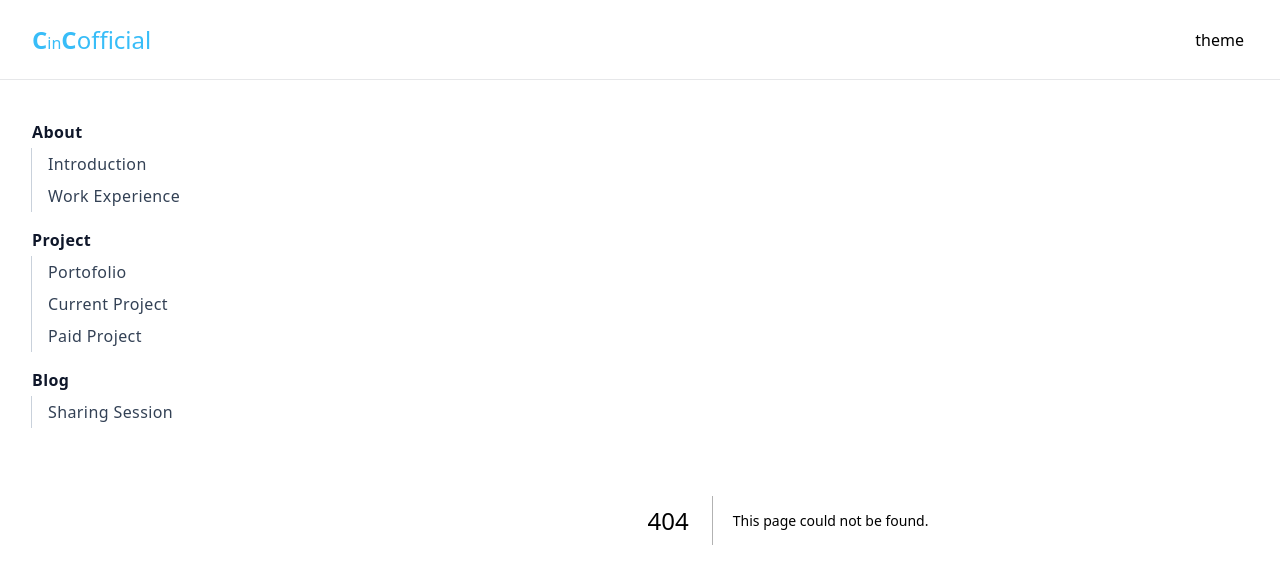
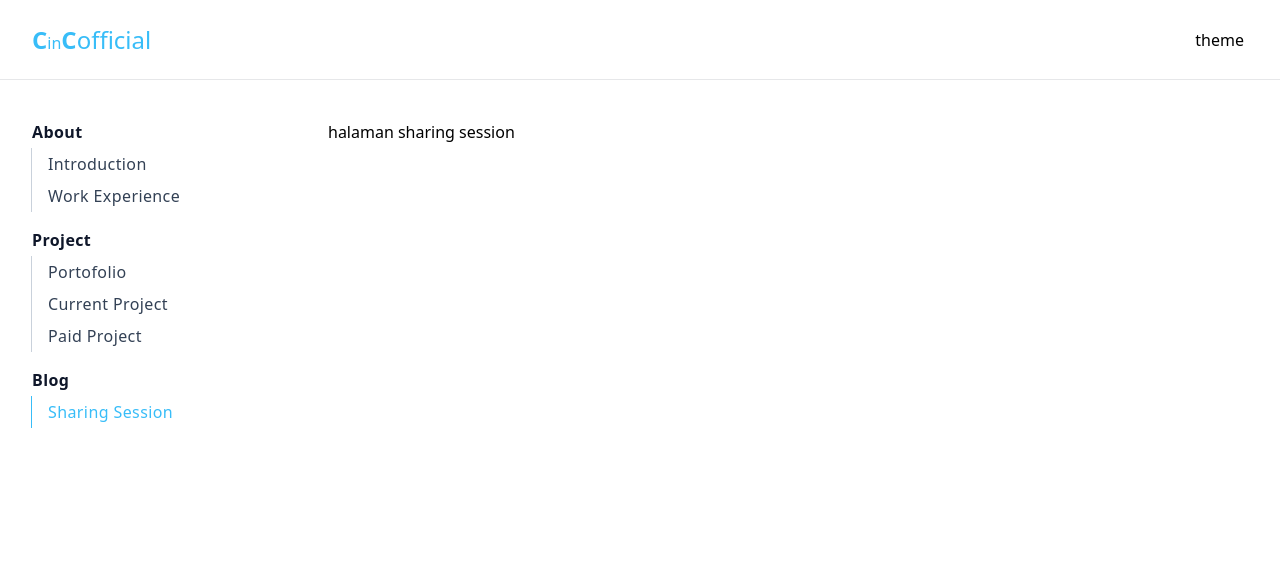
Before and after one commit to Habsyi2512/web-portofolio, a Next.js app: page /sharing-session in a window 1280 px wide. Before the commit this address had no page. Shown: the top 568 px of the page. Built offline with nearby package versions, Linux system fonts and the light colour scheme.

Commit message:
"Update SidebarItem href values for Paid Project and Sharing Session"

```diff
--- /dev/null
+++ b/src/app/paid-project/page.tsx
@@ -0,0 +1,5 @@
+import React from "react";
+
+export default function Page() {
+  return <div>halaman paid project</div>;
+}
--- /dev/null
+++ b/src/app/sharing-session/page.tsx
@@ -0,0 +1,5 @@
+import React from "react";
+
+export default function Page() {
+  return <div>halaman sharing session</div>;
+}
--- a/src/components/Navigation/sidebar/Sidebar.tsx
+++ b/src/components/Navigation/sidebar/Sidebar.tsx
@@ -66,13 +66,13 @@ export default function Sidebar() {
           <SidebarMenu>
             <SidebarItem href="/portofolio">Portofolio</SidebarItem>
             <SidebarItem href="/current-project">Current Project</SidebarItem>
-            <SidebarItem href="#">Paid Project</SidebarItem>
+            <SidebarItem href="/paid-project">Paid Project</SidebarItem>
           </SidebarMenu>
         </SidebarGroup>
         <SidebarGroup>
           <SidebarGroupLabel>Blog</SidebarGroupLabel>
           <SidebarMenu>
-            <SidebarItem href="#">Sharing Session</SidebarItem>
+            <SidebarItem href="/sharing-session">Sharing Session</SidebarItem>
           </SidebarMenu>
         </SidebarGroup>
         {/* <SidebarGroup>
```
